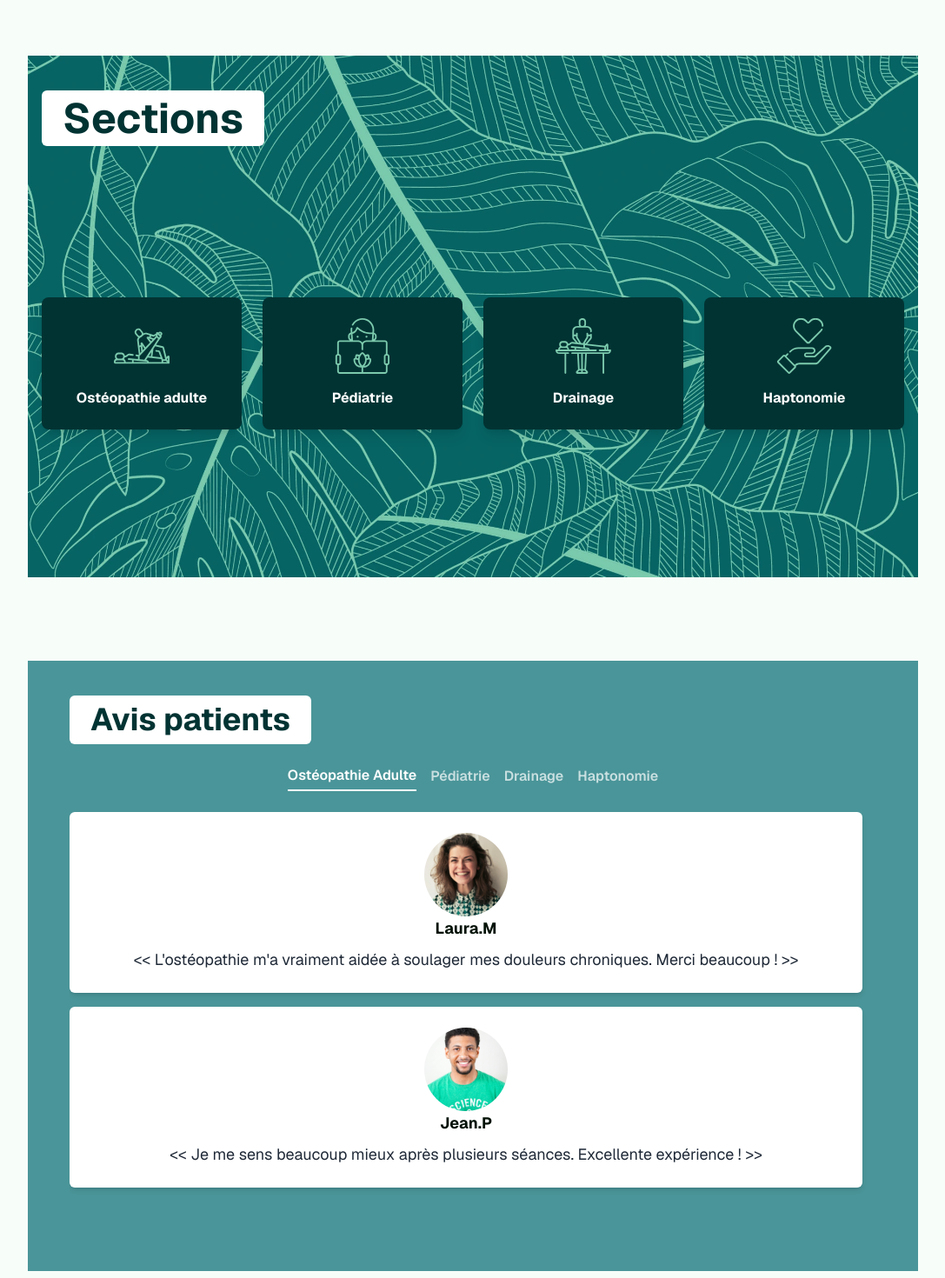
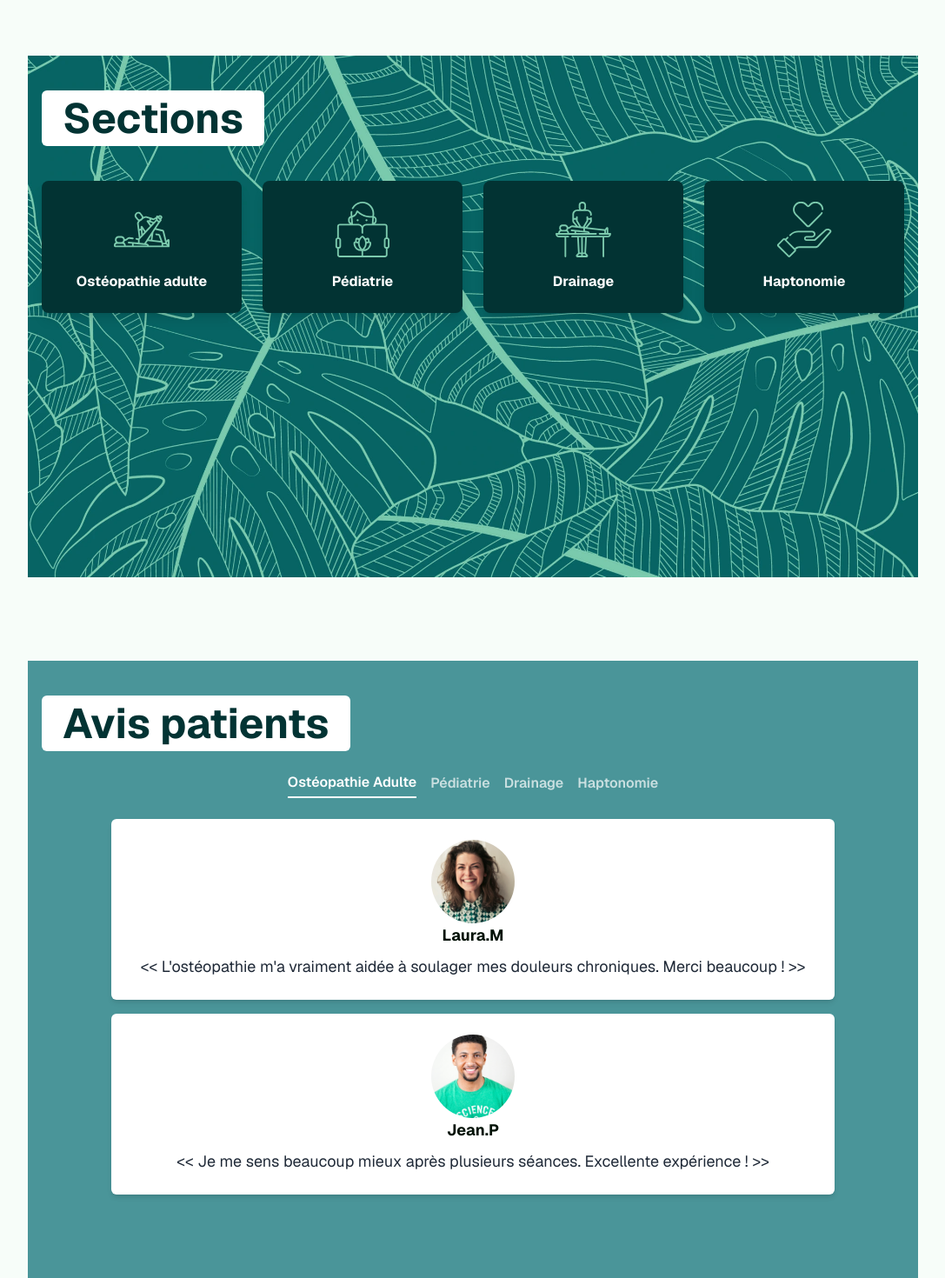
Before and after one commit to Willzebud/willylab, a Next.js app: page / in a window 1280 px wide. Shown: the part 728-2198 px from the top of the page at 87% size, without its empty margins (96-1183 px from the left). Built offline with nearby package versions, Linux system fonts and the light colour scheme; a web font is replaced by a local one.

Commit message:
NoticePatient 1.4

```diff
--- a/app/_components/NoticePatient.tsx
+++ b/app/_components/NoticePatient.tsx
@@ -32,10 +32,10 @@ export const NoticePatient = () => {
   return (
     <div className="relative z-0 w-full h-auto mx-auto mt-5 lg:mt-0 overflow-hidden xl:w-[80%] max-w-[95%] bg-[#4A9599]">
       {/* Contenu */}
-      <div className="relative z-10 pb-20 px-4 sm:px-12">
+      <div className="relative z-10 pb-20">
         {/* Titre "Avis patients" */}
-        <div className="inline-block bg-white px-6 py-2 rounded-md mt-10">
-          <h2 className="font-bold text-4xl text-left text-[#023333]">
+        <div className="inline-block bg-white px-6 py-2 rounded-md mt-10 ml-4">
+          <h2 className="font-bold text-5xl text-left text-[#023333] leading-none">
             Avis patients
           </h2>
         </div>
@@ -58,7 +58,7 @@ export const NoticePatient = () => {
         </div>
 
         {/* Conteneur des avis selon la catégorie active */}
-        <div className="relative mt-6 h-auto max-h-[500px] overflow-y-scroll pr-4">
+        <div className="relative px-4 sm:px-24 mt-6 h-auto max-h-[500px] overflow-y-scroll pr-4">
           {typedAvisData[categorieActive]?.map((avis, index) => (
             <div
               key={index}
--- a/app/_components/Sections.tsx
+++ b/app/_components/Sections.tsx
@@ -50,7 +50,7 @@ export const Sections = ({ setHeroHeight, setHeroWidth }: HeroProps) => {
         </div>
 
         {/* Conteneur pour centrer les cartes */}
-        <div className="flex justify-center items-center h-auto sm:h-[calc(100vh-300px)] mt-10 sm:mt-0">
+        <div className="flex justify-center items-center h-auto mt-10">
           {/* Cartes des sections */}
           <div className="grid grid-cols-1 sm:grid-cols-2 lg:grid-cols-4 gap-6 px-4 w-full">
             {/* Carte Ostéopathie adulte */}
```
